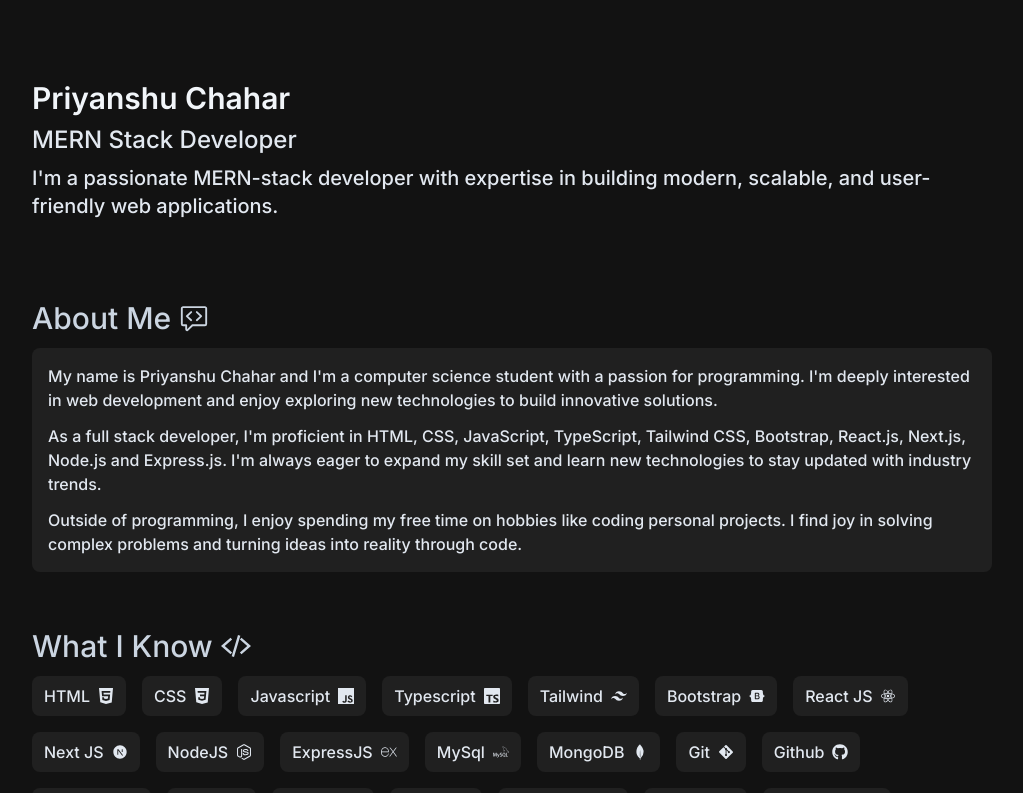
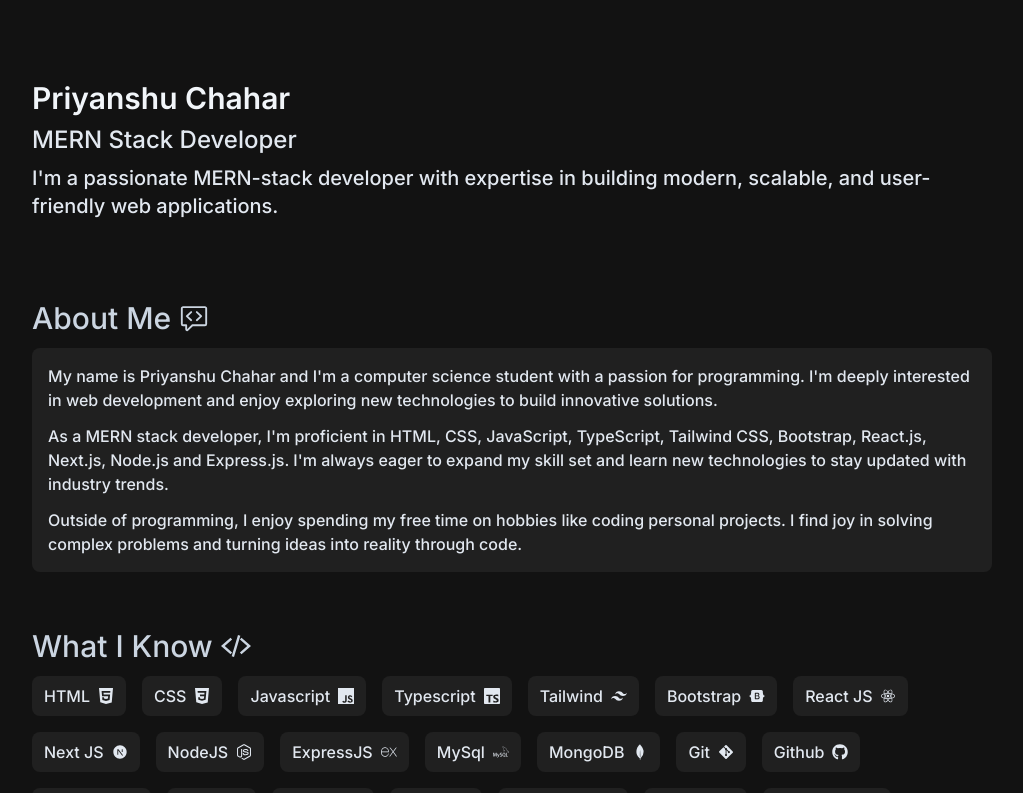
Before and after one commit to NvmeSensor/Portfolio, a Next.js app: page / in a window 1280 px wide. Shown: the top 793 px of the page, without its empty margins (128-1151 px from the left). Built offline with nearby package versions, Linux system fonts and the light colour scheme.

Commit message:
portfolio

```diff
--- a/components/About.jsx
+++ b/components/About.jsx
@@ -4,7 +4,7 @@
 const About = () => {
 
     const hello1 = "My name is Priyanshu Chahar and I'm a computer science student with a passion for programming. I'm deeply interested in web development and enjoy exploring new technologies to build innovative solutions."
-    const hello2 = "As a full stack developer, I'm proficient in HTML, CSS, JavaScript, TypeScript, Tailwind CSS, Bootstrap, React.js, Next.js, Node.js and Express.js. I'm always eager to expand my skill set and learn new technologies to stay updated with industry trends."
+    const hello2 = "As a MERN stack developer, I'm proficient in HTML, CSS, JavaScript, TypeScript, Tailwind CSS, Bootstrap, React.js, Next.js, Node.js and Express.js. I'm always eager to expand my skill set and learn new technologies to stay updated with industry trends."
     const hello3 = "Outside of programming, I enjoy spending my free time on hobbies like coding personal projects. I find joy in solving complex problems and turning ideas into reality through code."
 
     return (
```
